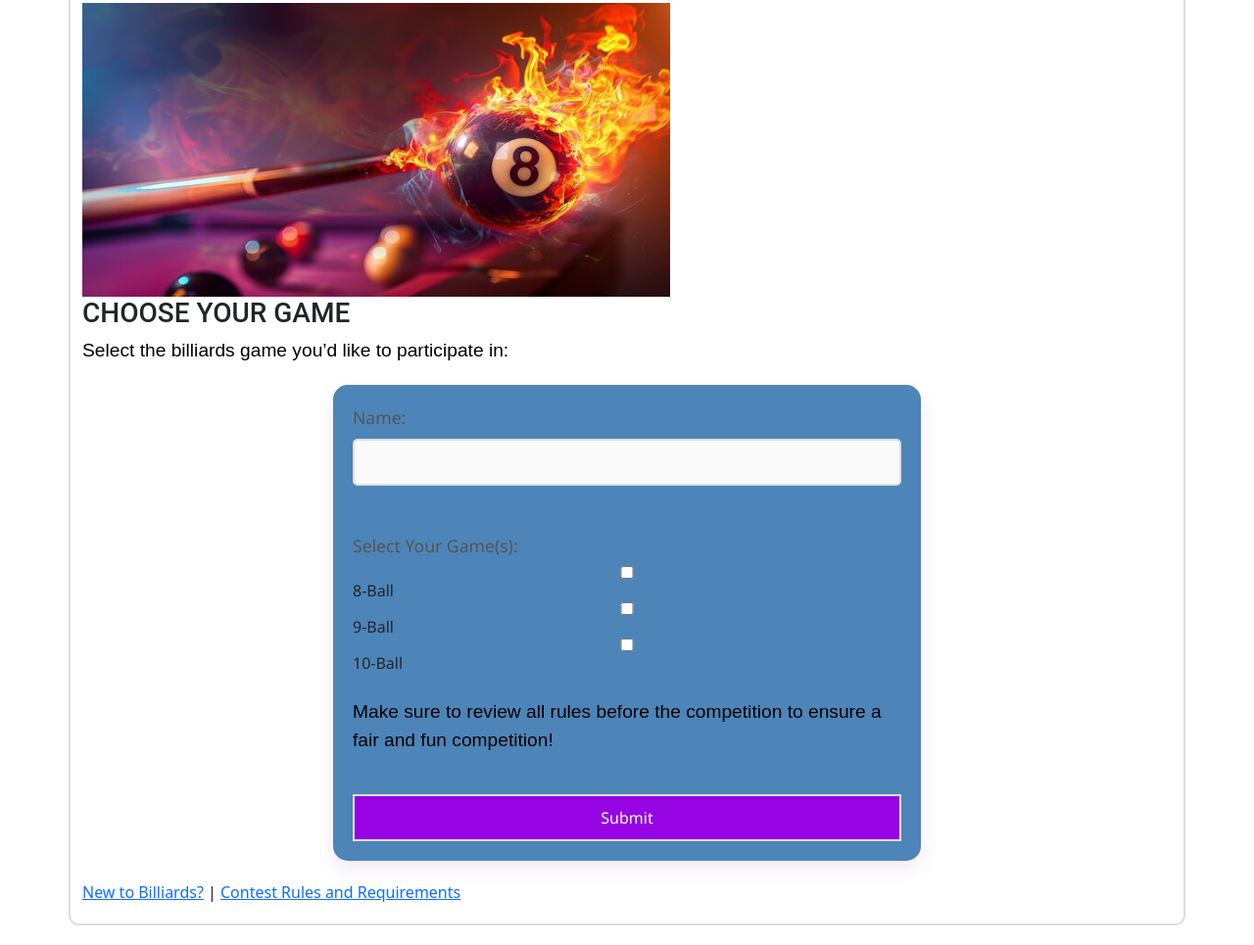
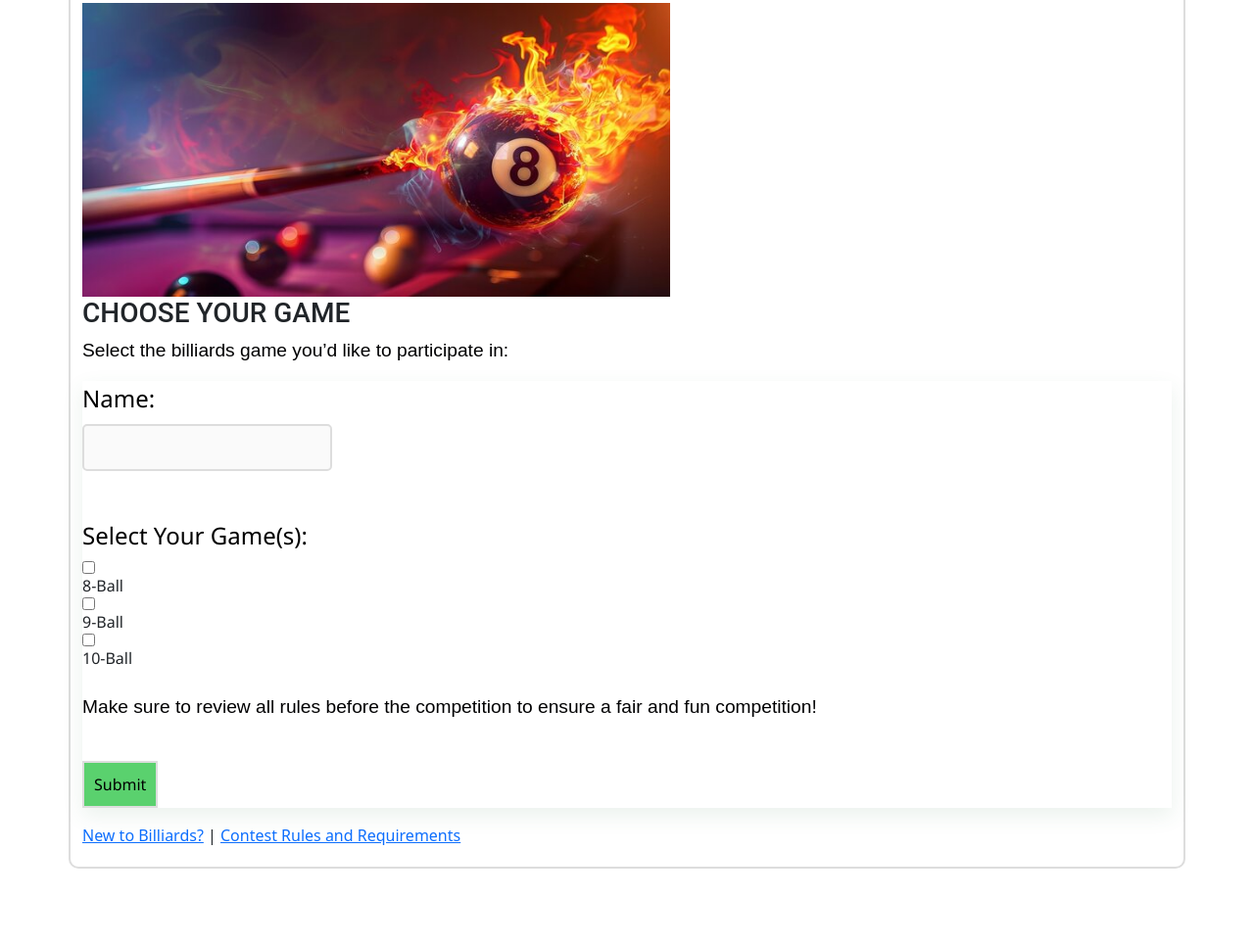
Before and after one commit to noahKyhl/CreativeCoding7HW, a plain HTML site: page index.html in a window 1280 px wide. Shown: the part 260-1225 px from the top of the page at 98% size. After the commit the page ends 1167 px from the top, so only its background shows below. Drawn offline with nearby package versions, Linux system fonts and the light colour scheme.

Commit message:
page 2 background update

```diff
--- a/style.css
+++ b/style.css
@@ -1,51 +1,45 @@
-/* Body styles */
 /* Body styles */
 body {
     font-family: 'Segoe UI', sans-serif;
-    margin: 20px;
-    color: #333;
-    background-color: #fafafa;
+    margin: 15px;
+    color: #000000;
     text-align: left;
 }
 
 /* Headings */
 h1, h2, h3 {
     font-family: 'Roboto', sans-serif;
-    color: #333;
+    color: #000000;
     text-transform: uppercase;
 }
 
 /* Form */
 form {
     font-family: 'Segoe UI', sans-serif;
-    background: #4d85b9;
-    border-radius: 15px;
-    box-shadow: 0 8px 20px rgba(137, 26, 145, 0.1);
-    max-width: 600px;  /* Set form max width */
-    margin: 20px auto;  /* Center the form */
-    padding: 20px;
+    background: #ffffff;
+    box-shadow: 0 8px 20px rgba(61, 130, 79, 0.1);
     box-sizing: border-box; /* Include padding in total width calculation */
 }
 
 label {
-    font-size: 1.1rem;
-    color: #555;
+    font-size: 1.5rem;
+    color: #000000;
     margin-bottom: 8px;
-    display: block;  /* Ensure labels are on separate lines */
+    display: block;  /* Ensures labels are on separate lines */
 }
 
 input, button {
     display: block;
-    width: 100%;  /* Make inputs and buttons span full width */
     border: 2px solid #ddd;
     padding: 10px;
     margin-bottom: 10px;
     border-radius: 5px;
+    text-align: center;
 }
 
 input:focus, button:focus {
-    border-color: #9604e4; /* Purple border on focus */
-    box-shadow: 0 0 10px rgba(152, 76, 175, 0.4);
+    border-color: #71caa8;
+    box-shadow: 0 0 10px rgba(76, 145, 175, 0.4);
 }
 
 input {
@@ -53,13 +47,13 @@ input {
 }
 
 button {
-    background-color: #9604e4; /* Purple background */
-    color: white;
+    background-color: #5ad16e;
+    color: rgb(0, 0, 0);
     cursor: pointer;
 }
 
 button:hover {
-    background-color: #7a00b3; /* Darker purple on hover */
+    background-color: #71caa8;
 }
 
 /* Subtle divider line for sections within the form */
@@ -73,7 +67,6 @@ hr {
 .container {
     padding: 20px;
     border: 2px solid #ddd;
-    background-color: #fff;
     margin: 20px 0;
     border-radius: 10px;
 }
@@ -93,7 +86,7 @@ hr {
 }
 
 #footer {
-    background-color: #333;
+    background-color: #d5d2d2;
     color: white;
     text-align: center;
     padding: 10px;
```
Also changed, not shown: page2.html (+13 -4 lines), page3.html (+4 -0 lines), tables.jpg (added).
